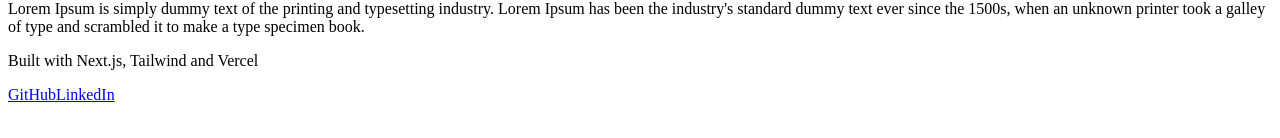
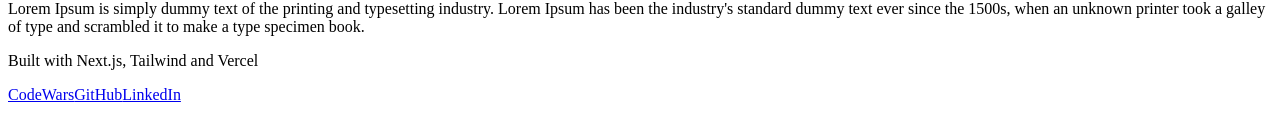
Before and after one commit to piratejas/pira-portfolio-project, a Next.js app: page / in a window 1280 px wide. Shown: the part 410-548 px from the top of the page. Built offline with nearby package versions, Linux system fonts and the light colour scheme.

Commit message:
added footer links & plan.md

```diff
--- a/components/Footer.js
+++ b/components/Footer.js
@@ -9,7 +9,15 @@ const Footer = () => {
           <p>Built with Next.js, Tailwind and Vercel</p>
           <div className="flex flex-wrap pt-2 sm:space-x-4 space-x-2 font-medium lg:pt-0">
             <a
-              href="#"
+              href="https://www.codewars.com/users/piratejas"
+              className={"transition-colors hover:text-orange"}
+              target="_blank"
+              rel="noreferrer"
+            >
+              CodeWars
+            </a>
+            <a
+              href="https://github.com/piratejas"
               className={"transition-colors hover:text-orange"}
               target="_blank"
               rel="noreferrer"
@@ -17,7 +25,7 @@ const Footer = () => {
               GitHub
             </a>
             <a
-              href="#"
+              href="https://www.linkedin.com/in/piratejas/"
               className={"transition-colors hover:text-orange"}
               target="_blank"
               rel="noreferrer"
```
Also changed, not shown: 1 other file (tests, documents, lock files or other folders).
